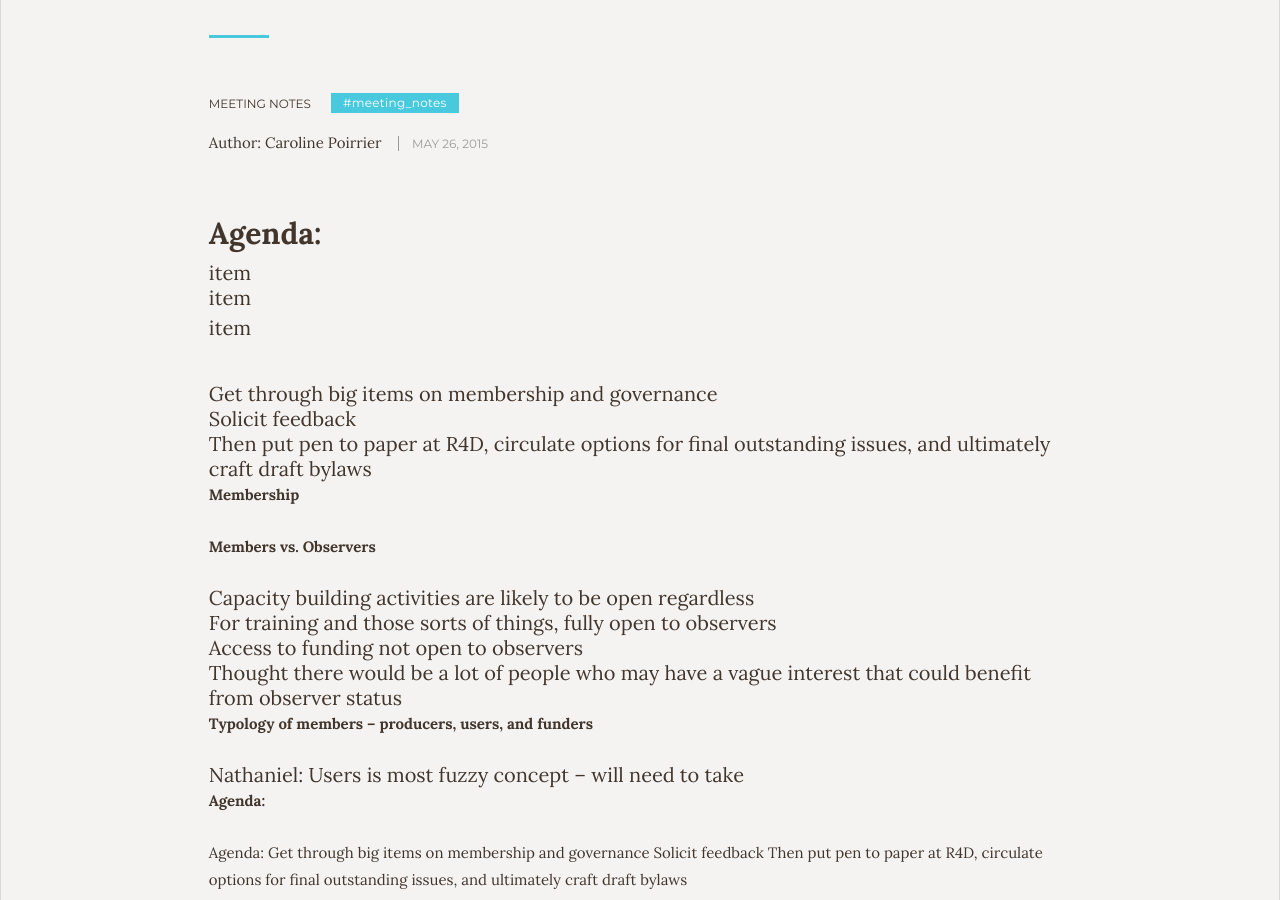
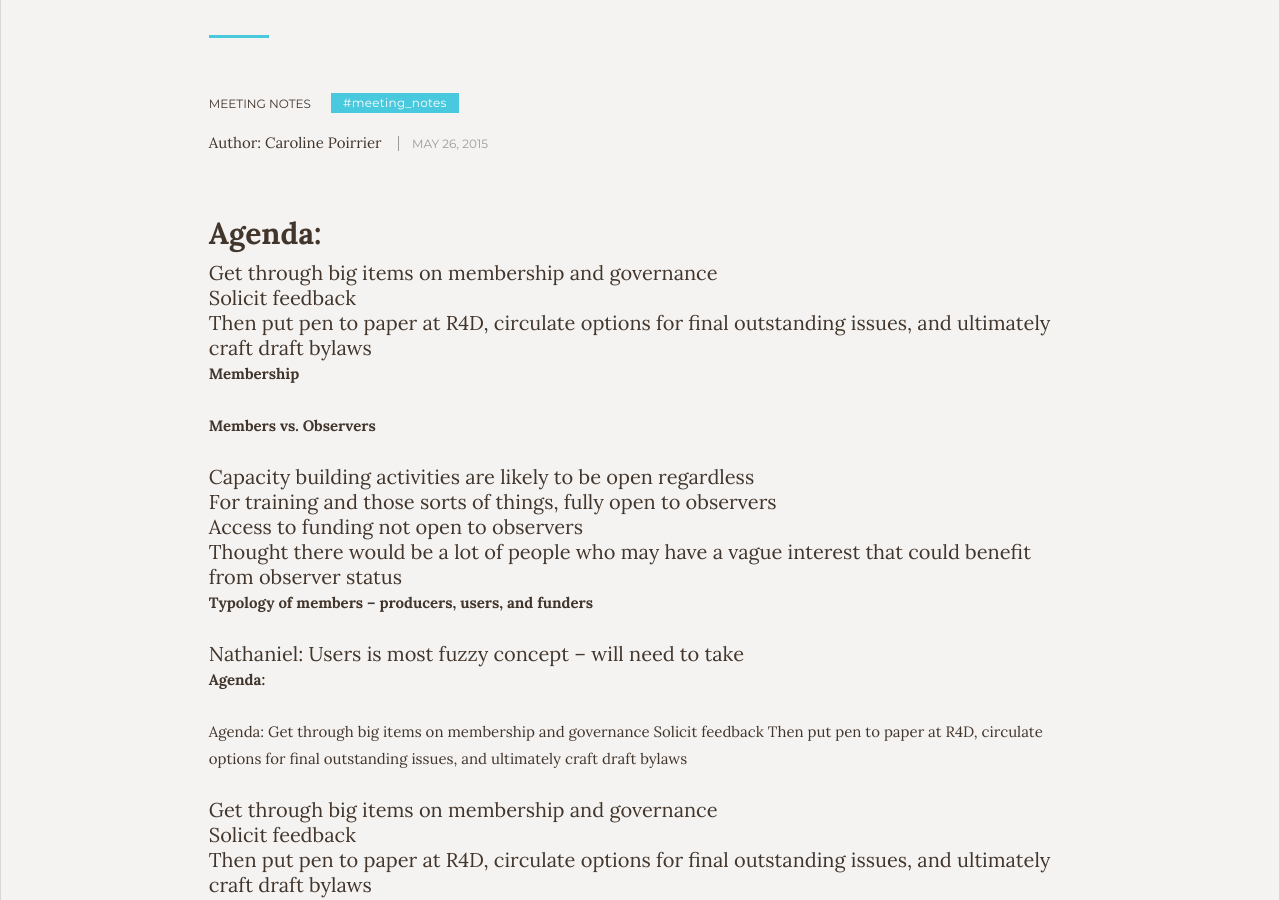
Before and after one commit to GovernanceDataAlliance/GDA-Dashboard, a Jekyll site: the page built from blog/_posts/2016-02-25-governance-an-membership-meeting.md, in a window 1280 px wide and 900 px high, scrolled down 342 px. Built offline with Jekyll 4.4.1, drawn with Linux system fonts in a browser that asks for light colours.

Commit message:
Updated 2016-02-25-governance-an-membership-meeting.md

```diff
--- a/blog/_posts/2016-02-25-governance-an-membership-meeting.md
+++ b/blog/_posts/2016-02-25-governance-an-membership-meeting.md
@@ -9,13 +9,8 @@ tags: meeting_notes
 title: "Governance and Membership Meeting "
 ---
 
+
 ## Agenda:
-
-- item
-- item
-- item
-
-
 
 - Get through big items on membership and governance
 - Solicit feedback
```
